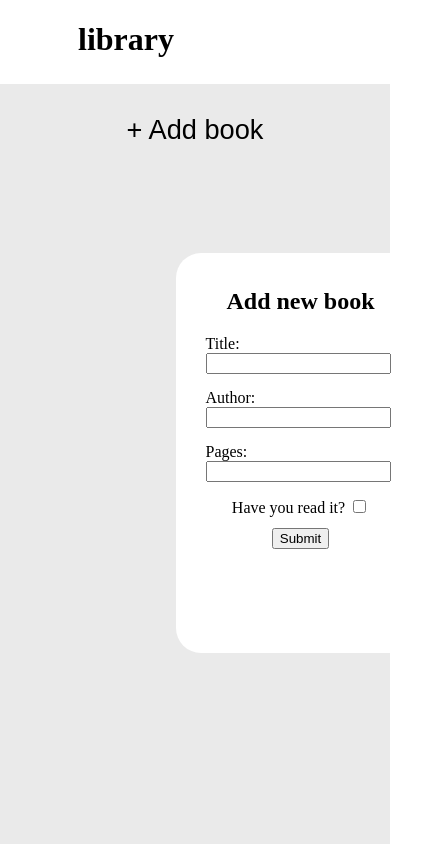
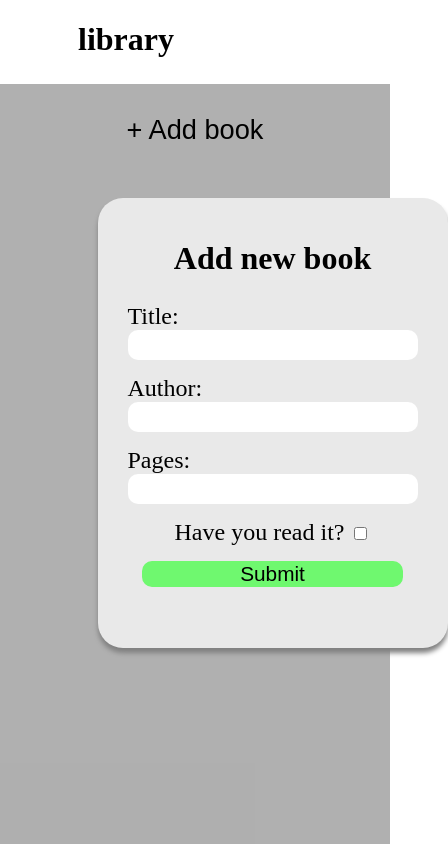
Before and after one commit to behluelselcuk/project-library, a plain HTML site: page index.html in a window 390 px wide. Both pictures are taken after a click on the button "+ Add book". Shown: the whole page, 448 px wide, since content can reach past the window. Drawn offline with Linux system fonts and the light colour scheme.

Commit message:
Vervollständig letzten Endes das Desigs\Responsive

```diff
--- a/index.html
+++ b/index.html
@@ -15,16 +15,23 @@
     <main>
         <button id="add-btn">+ Add book</button>
 
+        <div id="bg-overlay">
             <div id="add-book">
                 <form action="" id="form-add-book">
                     <h2>Add new book</h2>
                     <div id="label-and-input">
+                        <div class="label-input">
                             <label for="title">Title:</label>
                             <input type="text" name="title" id="title" required>
+                        </div>
+                        <div class="label-input">
                             <label for="author">Author:</label>
                             <input type="text" name="author" id="author" required>
+                        </div>
+                        <div class="label-input">
                             <label for="numbPages">Pages:</label>
                             <input type="number" name="number" id="num-pages" required>
+                        </div>
                         <div id="have-read-it">
                             <label for="read-it">Have you read it?</label>
                             <input type="checkbox" id="read-it" name="read-it" value="false">
@@ -32,6 +39,7 @@
                     </div>
                     <input id="submit-btn" type="submit" value="Submit">
                 </form>
+            </div>
         </div>
 
         <div id="show-added-books">
--- a/script.js
+++ b/script.js
@@ -3,6 +3,7 @@
 // Eingabe
 const addBtn = document.querySelector('#add-btn');
 const divAddBook = document.querySelector('#add-book');
+const divBgOverlay = document.querySelector('#bg-overlay');
 const form = document.querySelector('#form-add-book');
 const inputTitle = document.querySelector('#title');
 const inputAuthor = document.querySelector('#author');
@@ -113,8 +114,9 @@ function addBookToDOM() {
 }
 
 function openDivAddBook() {
-    if (!divAddBook.classList.contains('open')) {
+    if (!divAddBook.classList.contains('open') && !divBgOverlay.classList.contains('open')) {
         divAddBook.classList.add('open');
+        divBgOverlay.classList.add('open');
     }
 }
 
@@ -129,8 +131,9 @@ function addBook(event) {
 
     form.reset();
 
-    if(divAddBook.classList.contains('open')) {
+    if(divAddBook.classList.contains('open') && divBgOverlay.classList.contains('open')) {
         divAddBook.classList.remove('open');
+        divBgOverlay.classList.remove('open');
     }
 
     console.log(myLibrary)
--- a/style.css
+++ b/style.css
@@ -1,6 +1,9 @@
 :root {
     --bg-overlay: #fff;
     --bg-main: rgb(234, 234, 234);
+    --shadow: #808080;
+    --green: #6ff86f;
+    --red: #f66363;
 }
 
 * {
@@ -26,6 +29,7 @@ header {
 main {
     height: 90vh;
     background-color: var(--bg-main);
+    position: relative;
 }
 
 #add-btn {
@@ -41,20 +45,40 @@ main {
     cursor: pointer;
 }
 
+#bg-overlay {
+    display: none;
+    position: absolute;
+    width: 100%;
+    height: 100%;
+    top: 0;
+    background-color: rgba(0, 0, 0, .25);
+}
+
+#bg-overlay.open {
+    display: block;
+}
+
 #add-book {
     display: none;
-    position: absolute;
-    top: 30%;
-    left: 45%;
-    width: 250px;
-    height: 400px;
-    background-color: var(--bg-overlay);
+    width: 350px;
+    height: 450px;
+    background-color: rgb(233, 233, 233);
     padding: 15px 30px;
     border-radius: 25px;
+    box-shadow: 0 5px 5px var(--shadow);
 }
 
 #add-book.open {
     display: block;
+    position: absolute;
+    top: 15%;
+    left: 25%;
+    right: 25%;
+    margin: 0 auto;
+}
+
+#add-book h2 {
+    font-size: 2rem;
 }
 
 #form-add-book {
@@ -62,15 +86,36 @@ main {
 }
 
 #label-and-input {
+    font-size: 1.5rem;
     text-align: left;
 }
 
-#label-and-input input {
+.label-input {
+    display: flex;
+    flex-direction: column;
+}
+
+.label-input input {
     margin-bottom: 15px;
+    border: none;
+    border-radius: 10px;
+    font-size: 1.5rem;
 }
 
 #have-read-it {
     text-align: center;
+}
+
+#have-read-it {
+    margin-bottom: 15px;
+}
+
+#submit-btn {
+    width: 90%;
+    font-size: 1.3rem;
+    border: none;
+    border-radius: 10px;
+    background-color: var(--green);
 }
 
 #show-added-books {
@@ -85,7 +130,7 @@ main {
     background-color: var(--bg-overlay);
     padding: 10px 25px;
     border-radius: 15px;
-    box-shadow: 0 5px 5px grey;
+    box-shadow: 0 5px 5px var(--shadow);
     text-align: center;
     width: 400px;
     height: 300px;
@@ -115,11 +160,11 @@ main {
 }
 
 .read-btn.read-true {
-    background-color: rgb(85, 238, 85);
+    background-color: var(--green);
 }
 
 .read-btn.read-false {
-    background-color: rgb(246, 99, 99);
+    background-color: var(--red);
 }
 
 footer {
```
Lines whose indentation alone changed are shown as unchanged.
